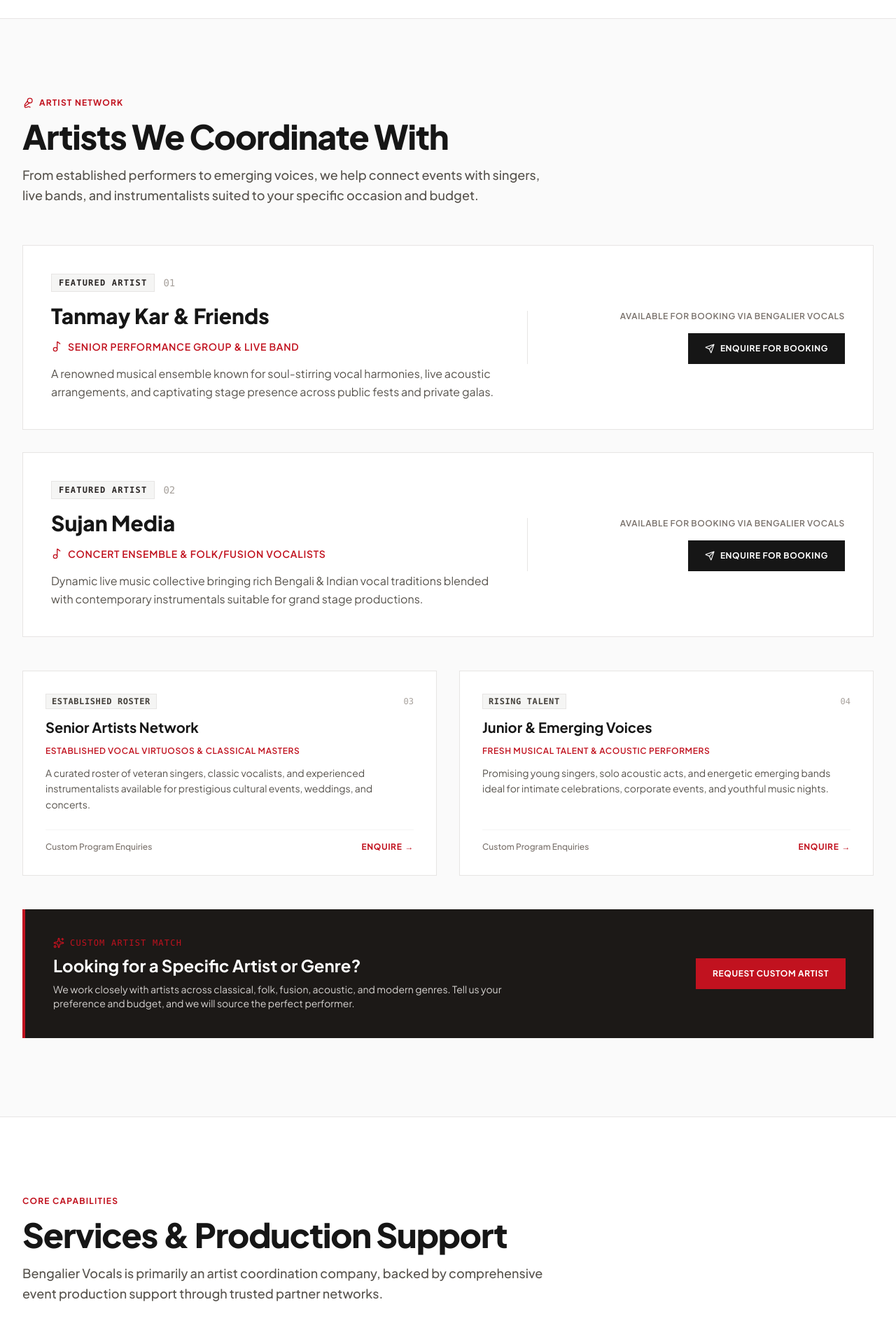
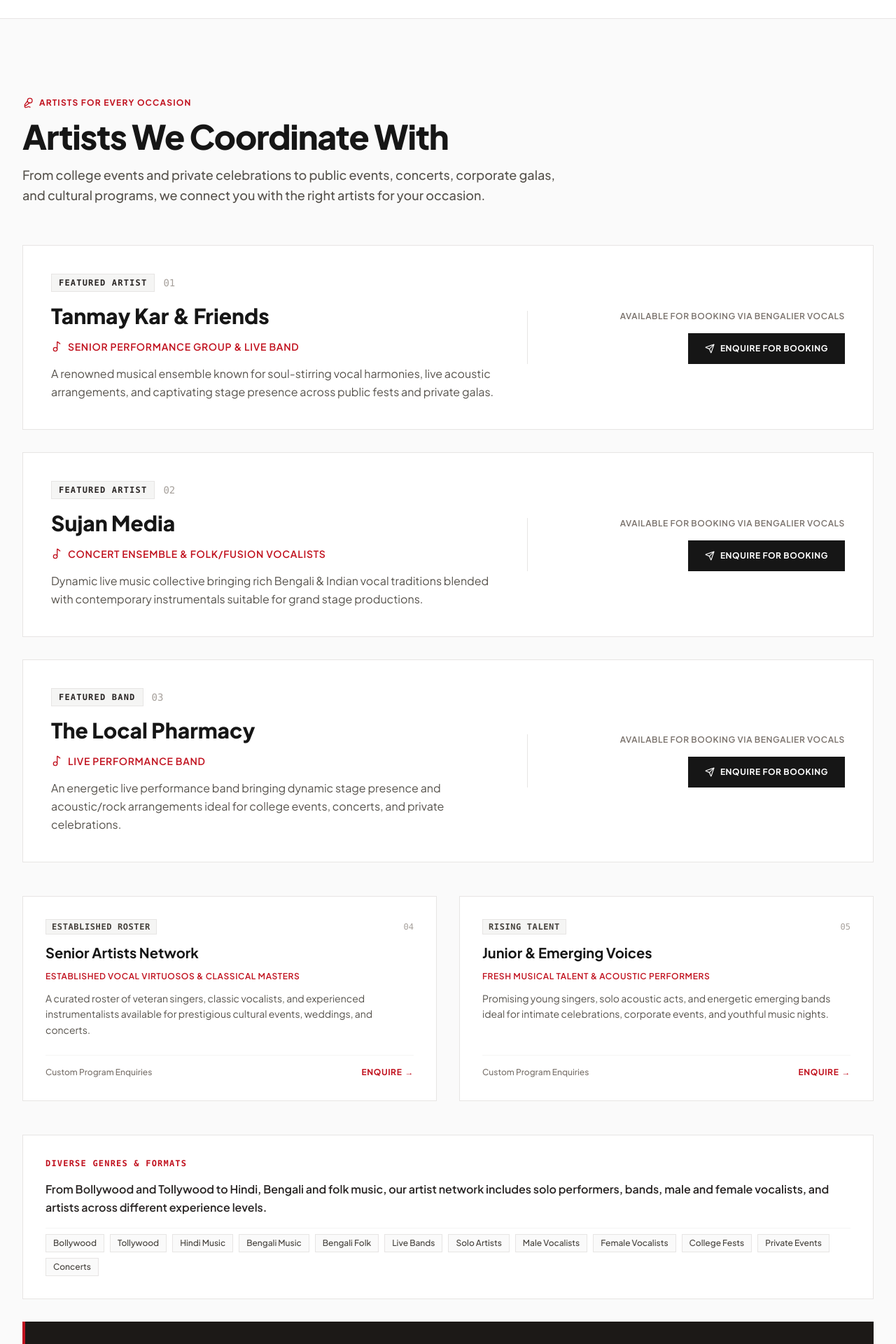
Before and after one commit to Somnath9231/Bengalier-Vocals-, a Next.js app: page / in a window 1280 px wide. Shown: the part 720-2640 px from the top of the page at 70% size. Built offline with nearby package versions, Linux system fonts and the light colour scheme.

Commit message:
Update content: Add event types, The Local Pharmacy band, and music format coverage

```diff
--- a/components/ArtistsSection.tsx
+++ b/components/ArtistsSection.tsx
@@ -28,6 +28,15 @@ const ARTIST_NETWORK: Artist[] = [
     description:
       "Dynamic live music collective bringing rich Bengali & Indian vocal traditions blended with contemporary instrumentals suitable for grand stage productions.",
     badge: "Featured Artist",
+    isFeatured: true,
+  },
+  {
+    id: "the-local-pharmacy",
+    name: "The Local Pharmacy",
+    category: "Live Performance Band",
+    description:
+      "An energetic live performance band bringing dynamic stage presence and acoustic/rock arrangements ideal for college events, concerts, and private celebrations.",
+    badge: "Featured Band",
     isFeatured: true,
   },
   {
@@ -66,13 +75,13 @@ export default function ArtistsSection() {
         <div className="max-w-3xl space-y-4 mb-14">
           <div className="flex items-center gap-2 text-[#C1121F] font-bold text-xs uppercase tracking-widest">
             <Mic2 className="w-4 h-4" />
-            <span>Artist Network</span>
+            <span>Artists for Every Occasion</span>
           </div>
           <h2 className="text-3xl sm:text-4xl md:text-5xl font-extrabold text-[#161616] tracking-tight">
             Artists We Coordinate With
           </h2>
           <p className="text-stone-600 text-base sm:text-lg leading-relaxed font-medium">
-            From established performers to emerging voices, we help connect events with singers, live bands, and instrumentalists suited to your specific occasion and budget.
+            From college events and private celebrations to public events, concerts, corporate galas, and cultural programs, we connect you with the right artists for your occasion.
           </p>
         </div>
 
@@ -136,7 +145,7 @@ export default function ArtistsSection() {
                   <span className="text-xs font-mono font-bold px-2 py-0.5 bg-stone-100 text-stone-700 uppercase tracking-wider border border-stone-200">
                     {artist.badge}
                   </span>
-                  <span className="text-stone-400 font-mono text-xs">0{idx + 3}</span>
+                  <span className="text-stone-400 font-mono text-xs">0{idx + 4}</span>
                 </div>
 
                 <h4 className="text-xl font-bold text-[#161616]">{artist.name}</h4>
@@ -162,8 +171,25 @@ export default function ArtistsSection() {
           ))}
         </div>
 
+        {/* Music Formats & Genre Coverage Bar */}
+        <div className="mt-12 bg-white border border-stone-200 p-6 sm:p-8 space-y-4">
+          <div className="text-xs font-mono font-bold text-[#C1121F] uppercase tracking-widest">
+            Diverse Genres & Formats
+          </div>
+          <p className="text-stone-800 text-sm sm:text-base font-semibold leading-relaxed">
+            From Bollywood and Tollywood to Hindi, Bengali and folk music, our artist network includes solo performers, bands, male and female vocalists, and artists across different experience levels.
+          </p>
+          <div className="flex flex-wrap gap-2 pt-2 border-t border-stone-100">
+            {["Bollywood", "Tollywood", "Hindi Music", "Bengali Music", "Bengali Folk", "Live Bands", "Solo Artists", "Male Vocalists", "Female Vocalists", "College Fests", "Private Events", "Concerts"].map((tag) => (
+              <span key={tag} className="text-xs font-medium px-2.5 py-1 bg-[#FAFAFA] border border-stone-200 text-stone-700">
+                {tag}
+              </span>
+            ))}
+          </div>
+        </div>
+
         {/* Custom Artist Request Callout */}
-        <div className="mt-12 bg-stone-900 text-white p-8 md:p-10 border-l-4 border-[#C1121F] flex flex-col md:flex-row items-start md:items-center justify-between gap-6">
+        <div className="mt-8 bg-stone-900 text-white p-8 md:p-10 border-l-4 border-[#C1121F] flex flex-col md:flex-row items-start md:items-center justify-between gap-6">
           <div className="space-y-2">
             <div className="flex items-center gap-2 text-xs font-mono uppercase tracking-widest text-[#C1121F]">
               <Sparkles className="w-4 h-4" />
```
